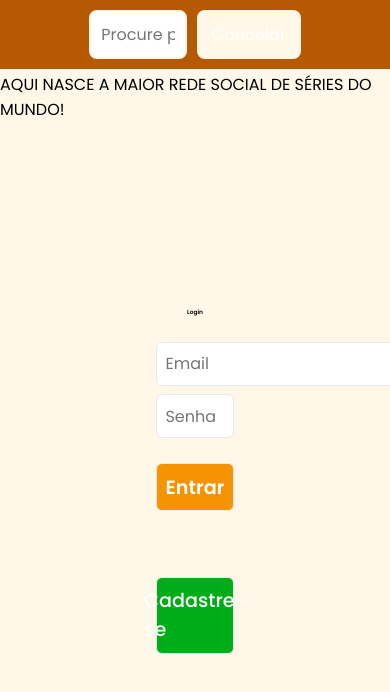
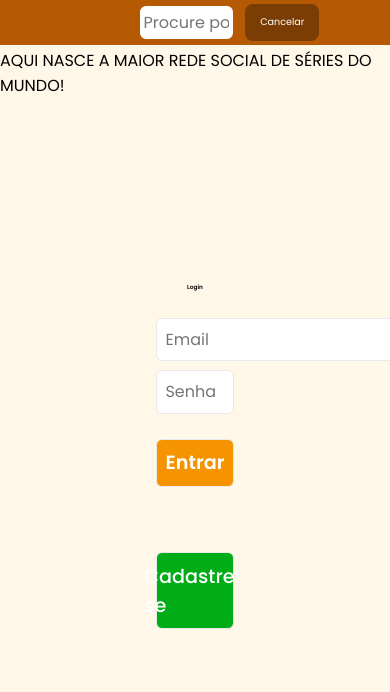
Before and after one commit to jandersonpacheco/tvshow_social_media, a React (Vite) app: page / in a window 390 px wide. Shown: the top 692 px of the page. Built offline with nearby package versions, Linux system fonts and the light colour scheme; data requests are answered from the project's data file; a web font is replaced by a local one.

Commit message:
Estilizado icone de lo usuário ao logar no site.

```diff
--- a/src/Components/Pages/Header/Header.jsx
+++ b/src/Components/Pages/Header/Header.jsx
@@ -24,19 +24,18 @@ const Header = () => {
             {/*<Link to={`/home`} onClick= {() => homeBtn()}>
                 <h1>Home</h1>
             </Link>*/}
-                    {profile !== "" && (
-                        <div>
-                            <img src={profile.picture} alt="imagem do usuário"/>
-                            <h3>Usuário logado</h3>
-                            <p>Nome: {profile.name}</p>
-                            <p>Email: {profile.email}</p>
-                            <button className={styles.button} onClick={() => logout({/*navigate*/})}>Sair</button>
-                        </div>
-                    )}
                 <form className={styles.selectForm}>
-                    <input type="text" id="search" autoComplete="off"placeholder="Procure por uma série" value={search} onChange={handleSearch}></input>
-                    <button id="searchBtn" disabled={search.trim() === ''} onClick={cancelSearch}>Cancelar</button>
+                    <input className={styles.searchBar} type="text" id="search" autoComplete="off"placeholder="Procure por uma série" value={search} onChange={handleSearch}></input>
+                    <button className={styles.cancelBtn} id="searchBtn" disabled={search.trim() === ''} onClick={cancelSearch}>Cancelar</button>
                 </form>
+                {profile !== "" && (
+                    <div className={styles.userContainer}>
+                        <img src={profile.picture} alt="imagem do usuário" className={styles.userPhoto}/>
+                        {/*<p>Nome: {profile.name}</p>
+                        <p>Email: {profile.email}</p>*/}
+                        <button className={styles.logoutBtn} onClick={() => logout({/*navigate*/})}>Sair</button>
+                    </div>
+                )}
             </nav>
         </>
     )
--- a/src/Components/Pages/Header/style.module.css
+++ b/src/Components/Pages/Header/style.module.css
@@ -14,40 +14,34 @@
 
     .nav {
         display: flex;
-        justify-content: center;
+        justify-content: space-between;
         text-align: center;
+        max-height: 70px;
         padding: 10px;
         background-color: #b65903;
         border-bottom: 3px solid #FFF8E8;
     }
 
-    .nav h1 {
-        font-family: 'Roboto Slab', system-ui, sans-serif;
-        font-size: 5vw;
-        color: #2f4f4f;
-        margin: 0;
-        padding: 20px;
-    }
-
-    .nav form {
+    .selectForm {
         display: flex;
         flex-direction: row;
         justify-content: center;
+        margin-left: 35%;
         gap: 10px;
     }
 
-    .nav input{
+    .searchBar{
         padding: 10px;
         font-size: 1rem;
-        border: 2px solid #FFF8E8;
+        border: 2px solid #b65903;
         border-radius: 8px;
         width: 25vw;
     }
 
-    .nav button {
+    .cancelBtn, .logoutBtn {
         padding: 10px 15px;
         font-size: 1rem;
-        background-color: #FFF8E8;
+        background-color: #b65903;
         border: none;
         border-radius: 8px;
         cursor: pointer;
@@ -55,9 +49,71 @@
     }
 
     .nav button:hover {
-        background-color: #d1d1cb;
+        background-color: #8f4603;
     }
 
     .profileImg{
         border-radius: 10%;
     }
+
+    .userContainer{
+        display: flex;
+        align-items: center;
+        justify-content: flex-end;
+        }
+
+    .userPhoto{
+        border-radius: 50%;
+        max-width: 25%;
+    }
+
+    @media (max-width: 768px) {
+    .nav {
+        display: flex;
+        justify-content: space-between;
+        text-align: center;
+        padding: 1vw;
+        background-color: #b65903;
+        border-bottom: 3px solid #FFF8E8;
+    }
+
+    .selectForm {
+        display: flex;
+        flex-direction: row;
+        justify-content: flex-start;
+    }
+
+    .searchBar{
+        display: flex;
+        justify-self: flex-start;
+        padding: 1vw;
+        font-size: 1rem;
+        border: 2px solid #b65903;
+        border-radius: 8px;
+    }
+
+    .cancelBtn{
+        font-size: 0.6rem;
+        background-color: #7a3d03;
+        border: none;
+        border-radius: 8px;
+        cursor: pointer;
+        transition: background-color 0.3s ease;
+    }
+
+    .nav button:hover {
+        background-color: #8f4603;
+    }
+
+    .profileImg{
+        border-radius: 10%;
+    }
+
+    .userPhoto{
+        border-radius: 50%;
+        max-width: 30%;
+    }
+    .logoutBtn{
+        font-size: 0.8rem;
+    }
+    }
```
